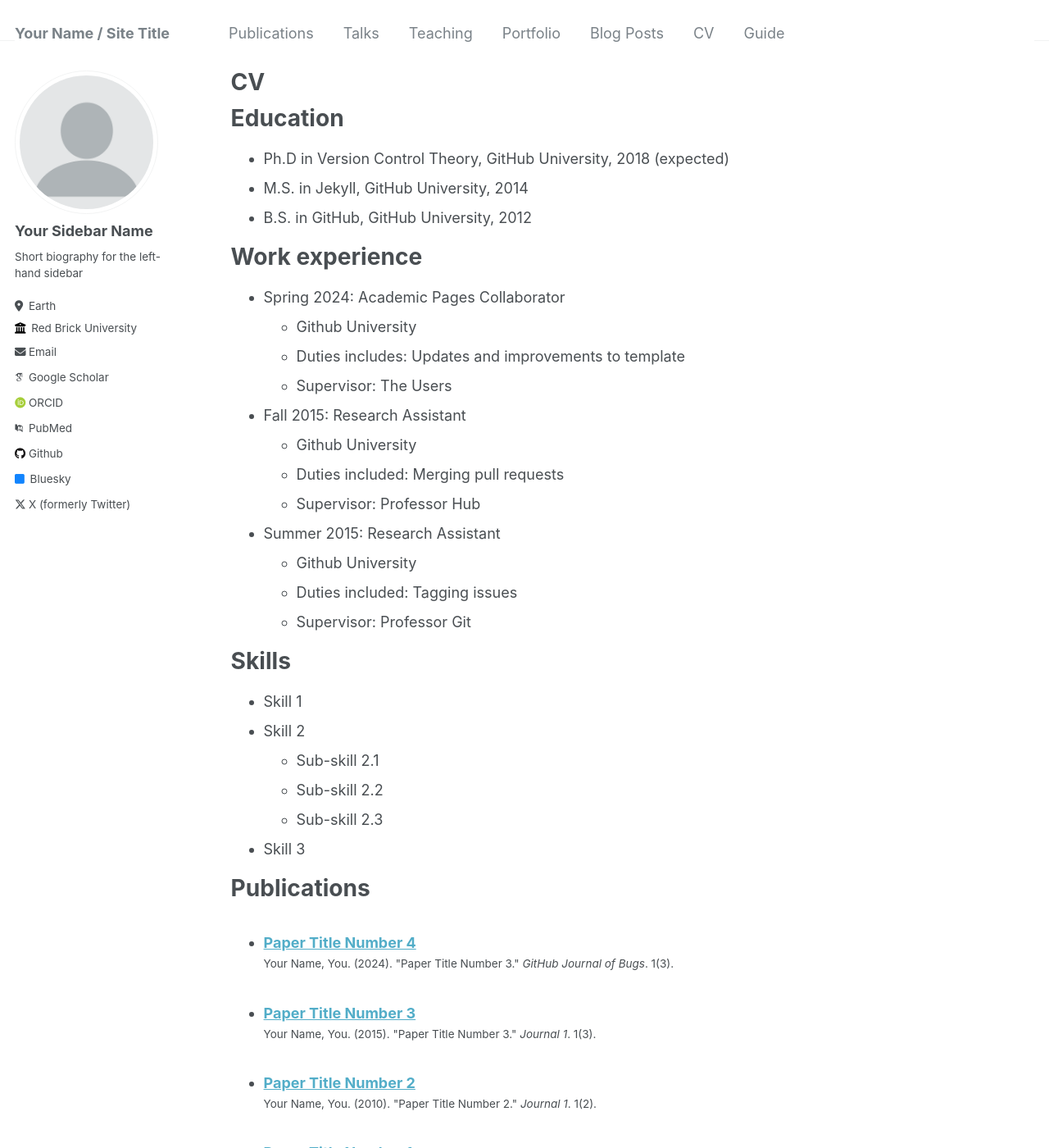
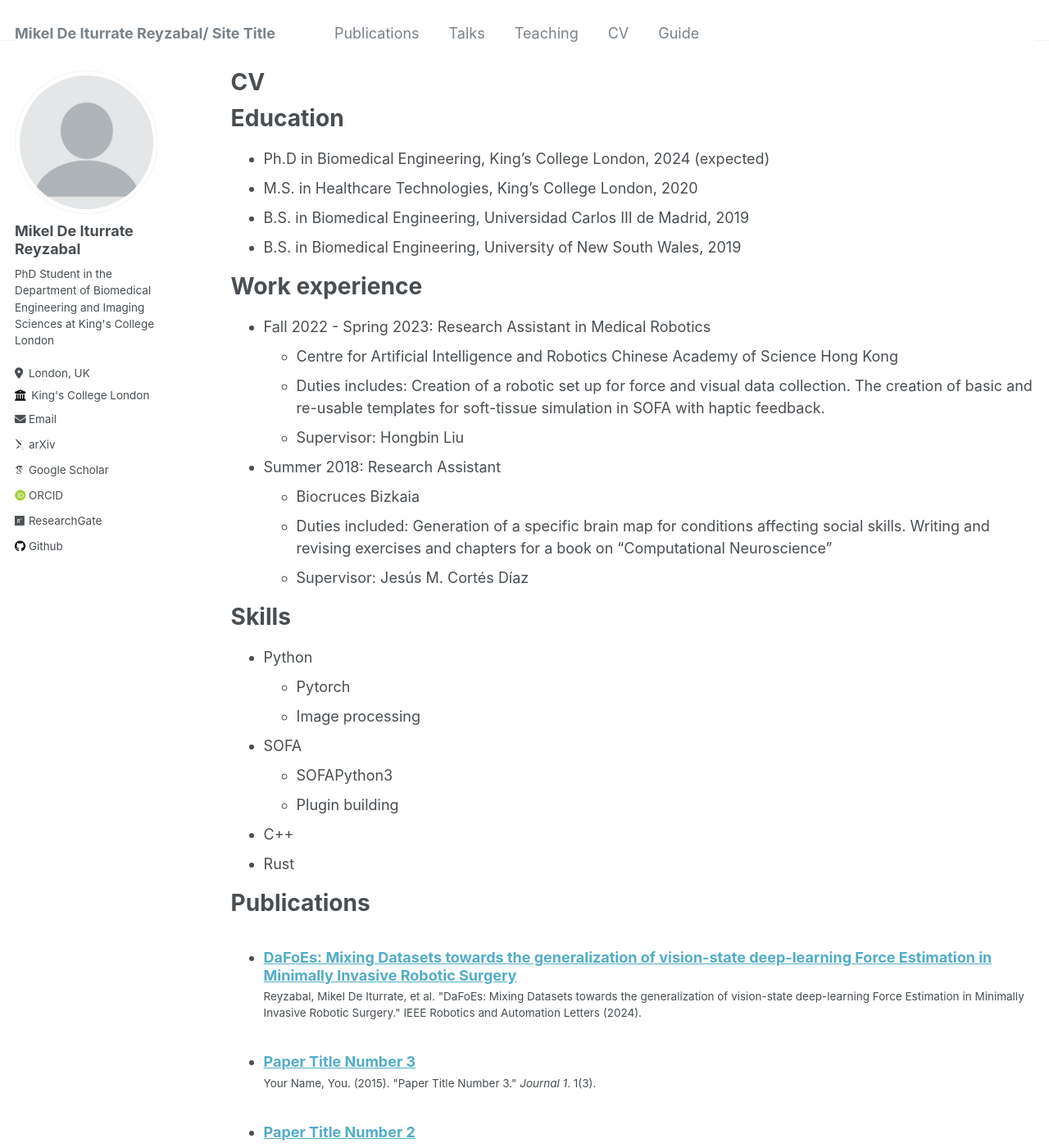
Before and after one commit to mikelitu/mikelitu.github.io, a Jekyll site: the page built from _pages/cv.md, in a window 1280 px wide and 1400 px high. Shown: the whole window at 82% size. Built offline with Jekyll 4.4.1, drawn with Linux system fonts in a browser that asks for light colours; some web fonts are replaced; some of the changed text lies outside the part shown.

Commit message:
Change the configruation file to add a new publication and a new teaching experience. Also, delete some old publications and teaching experiences.

```diff
--- a/_config.yml
+++ b/_config.yml
@@ -8,11 +8,11 @@
 
 # Basic Site Settings
 locale                   : "en-US"
-title                    : "Your Name / Site Title"
+title                    : "Mikel De Iturrate Reyzabal/ Site Title"
 title_separator          : "-"
-name                     : &name "Your Name"
-description              : &description "personal description"
-url                      : https://academicpages.github.io # the base hostname & protocol for your site e.g. "https://mmistakes.github.io"
+name                     : &name "Mikel De Iturrate Reyzabal"
+description              : &description "PhD Student in the Department of Biomedical Engineering and Imaging Sciences at King's College London"
+url                      : https://mikelitu.github.io # the base hostname & protocol for your site e.g. "https://mmistakes.github.io"
 baseurl                  : "" # the subpath of your site, e.g. "/blog"
 repository               : "academicpages/academicpages.github.io"
 
@@ -22,32 +22,32 @@ repository               : "academicpages/academicpages.github.io"
 author:
   # Biographic information
   avatar           : "profile.png"
-  name             : "Your Sidebar Name"
+  name             : "Mikel De Iturrate Reyzabal"
   pronouns         : # example: "she/her"
-  bio              : "Short biography for the left-hand sidebar"
-  location         : "Earth"
-  employer         : "Red Brick University"
+  bio              : "PhD Student in the Department of Biomedical Engineering and Imaging Sciences at King's College London"
+  location         : "London, UK"
+  employer         : "King's College London"
   uri              : # URL
-  email            : "none@example.org"
+  email            : "mikel.de_iturrate_reyzabal@kcl.ac.uk"
 
   # Academic websites
-  arxiv            : # URL - Update with the correct link to your profile
-  googlescholar    : "https://scholar.google.com/citations?user=PS_CX0AAAAAJ"
+  arxiv            : "http://arxiv.org/a/deiturratereyzabal_m_1"
+  googlescholar    : "https://scholar.google.es/citations?user=kF9t2_oAAAAJ&hl=en&oi=sra"
   impactstory      : # URL
-  orcid            : "http://orcid.org/yourorcidurl"
-  pubmed           : "https://www.ncbi.nlm.nih.gov/pubmed/?term=john+snow"
-  researchgate     : # URL
+  orcid            : "https://orcid.org/0000-0001-9503-8834"
+  pubmed           : # URL
+  researchgate     : "https://www.researchgate.net/profile/Mikel-De-Iturrate-Reyzabal"
 
   # Repositories and software development
   bitbucket        : # Username - Update with your username on the site
   codepen          : # Username
   dribbble         : # Username
-  github           : "academicpages"
+  github           : "mikelitu"
   kaggle           : # Username
   stackoverflow    : # User number or user number and name (i.e., use "1" or "1/jeff-atwood")
 
   # Social media
-  bluesky          : "bsky.app" # Replace this with you Bluesky username
+  bluesky          : # Replace this with you Bluesky username
   facebook         : # Username
   flickr           : # Username
   foursquare       : # Username
@@ -64,7 +64,7 @@ author:
   steam            : # Username
   telegram         : # URL
   tumblr           : # Username
-  twitter          : "UniofOxford"  # Replace this with your X / Twitter handle
+  twitter          : # Replace this with your X / Twitter handle
   vine             : # Username
   weibo            : # Username
   wikipedia        : # Username
@@ -280,7 +280,7 @@ sass:
 permalink: /:categories/:title/
 # paginate: 5 # amount of posts to show
 # paginate_path: /page:num/
-timezone: America/Los_Angeles # http://en.wikipedia.org/wiki/List_of_tz_database_time_zones
+timezone: UnitedKingdom/London # http://en.wikipedia.org/wiki/List_of_tz_database_time_zones
 
 
 # Plugins
--- a/_data/navigation.yml
+++ b/_data/navigation.yml
@@ -9,12 +9,6 @@ main:
   - title: "Teaching"
     url: /teaching/
 
-  - title: "Portfolio"
-    url: /portfolio/
-
-  - title: "Blog Posts"
-    url: /year-archive/
-
   - title: "CV"
     url: /cv/
 
--- a/_pages/cv.md
+++ b/_pages/cv.md
@@ -11,35 +11,34 @@ redirect_from:
 
 Education
 ======
-* Ph.D in Version Control Theory, GitHub University, 2018 (expected)
-* M.S. in Jekyll, GitHub University, 2014
-* B.S. in GitHub, GitHub University, 2012
+* Ph.D in Biomedical Engineering, King's College London, 2024 (expected)
+* M.S. in Healthcare Technologies, King's College London, 2020
+* B.S. in Biomedical Engineering, Universidad Carlos III de Madrid, 2019
+* B.S. in Biomedical Engineering, University of New South Wales, 2019
 
 Work experience
 ======
-* Spring 2024: Academic Pages Collaborator
-  * Github University
-  * Duties includes: Updates and improvements to template
-  * Supervisor: The Users
+* Fall 2022 - Spring 2023: Research Assistant in Medical Robotics
+  * Centre for Artificial Intelligence and Robotics Chinese Academy of Science Hong Kong
+  * Duties includes: Creation of a robotic set up for force and visual data collection. The creation of basic and re-usable templates for soft-tissue simulation in SOFA with haptic feedback.
+  * Supervisor: Hongbin Liu
 
-* Fall 2015: Research Assistant
-  * Github University
-  * Duties included: Merging pull requests
-  * Supervisor: Professor Hub
+* Summer 2018: Research Assistant
+  * Biocruces Bizkaia
+  * Duties included: Generation of a specific brain map for conditions affecting social skills. Writing and revising exercises and chapters for a book on "Computational Neuroscience"
+  * Supervisor: Jesús M. Cortés Díaz
 
-* Summer 2015: Research Assistant
-  * Github University
-  * Duties included: Tagging issues
-  * Supervisor: Professor Git
 
 Skills
 ======
-* Skill 1
-* Skill 2
-  * Sub-skill 2.1
-  * Sub-skill 2.2
-  * Sub-skill 2.3
-* Skill 3
+* Python
+  * Pytorch
+  * Image processing
+* SOFA
+  * SOFAPython3
+  * Plugin building
+* C++
+* Rust
 
 Publications
 ======
@@ -59,6 +58,7 @@ Teaching
     {% include archive-single-cv.html %}
   {% endfor %}</ul>
 
-Service and leadership
+Management
 ======
-* Currently signed in to 43 different slack teams
+* Currently managing 3 group repositories in Github
+* I have lead a software project for the creation of a SOFA simulation scene that was granted a patent
--- a/_publications/2009-10-01-paper-title-number-1.md
+++ /dev/null
@@ -1,12 +0,0 @@
----
-title: "Paper Title Number 1"
-collection: publications
-permalink: /publication/2009-10-01-paper-title-number-1
-excerpt: 'This paper is about the number 1. The number 2 is left for future work.'
-date: 2009-10-01
-venue: 'Journal 1'
-paperurl: 'http://academicpages.github.io/files/paper1.pdf'
-citation: 'Your Name, You. (2009). &quot;Paper Title Number 1.&quot; <i>Journal 1</i>. 1(1).'
----
-
-The contents above will be part of a list of publications, if the user clicks the link for the publication than the contents of section will be rendered as a full page, allowing you to provide more information about the paper for the reader. When publications are displayed as a single page, the contents of the above "citation" field will automatically be included below this section in a smaller font.
--- a/_publications/2024-02-17-paper-title-number-4.md
+++ /dev/null
@@ -1,12 +0,0 @@
----
-title: "Paper Title Number 4"
-collection: publications
-permalink: /publication/2024-02-17-paper-title-number-4
-excerpt: 'This paper is about fixing template issue #693.'
-date: 2024-02-17
-venue: 'GitHub Journal of Bugs'
-paperurl: 'http://academicpages.github.io/files/paper3.pdf'
-citation: 'Your Name, You. (2024). &quot;Paper Title Number 3.&quot; <i>GitHub Journal of Bugs</i>. 1(3).'
----
-
-The contents above will be part of a list of publications, if the user clicks the link for the publication than the contents of section will be rendered as a full page, allowing you to provide more information about the paper for the reader. When publications are displayed as a single page, the contents of the above "citation" field will automatically be included below this section in a smaller font.
--- /dev/null
+++ b/_publications/dafoes.md
@@ -0,0 +1,12 @@
+---
+title: "DaFoEs: Mixing Datasets towards the generalization of vision-state deep-learning Force Estimation in Minimally Invasive Robotic Surgery"
+collection: publications
+permalink: /publication/dafoes
+excerpt: 'In this paper, we analyse the effectiveness of Vision Transformers and temporal sampling on the estimation of forces in Minimally Invasive Robotic Surgery.'
+date: 2024-01-22
+venue: 'IEEE Robotics and Automation Letters'
+paperurl: 'http://academicpages.github.io/files/paper1.pdf'
+citation: 'Reyzabal, Mikel De Iturrate, et al. "DaFoEs: Mixing Datasets towards the generalization of vision-state deep-learning Force Estimation in Minimally Invasive Robotic Surgery." IEEE Robotics and Automation Letters (2024).'
+---
+
+The contents above will be part of a list of publications, if the user clicks the link for the publication than the contents of section will be rendered as a full page, allowing you to provide more information about the paper for the reader. When publications are displayed as a single page, the contents of the above "citation" field will automatically be included below this section in a smaller font.
```
Also changed, not shown: _data/authors.yml (+1 -9 lines), _teaching/2014-spring-teaching-1.md (deleted, +0 -20 lines), _teaching/2015-spring-teaching-2.md (deleted, +0 -20 lines), _teaching/2023-winter-teaching-1.md (added, +19 -0 lines).
